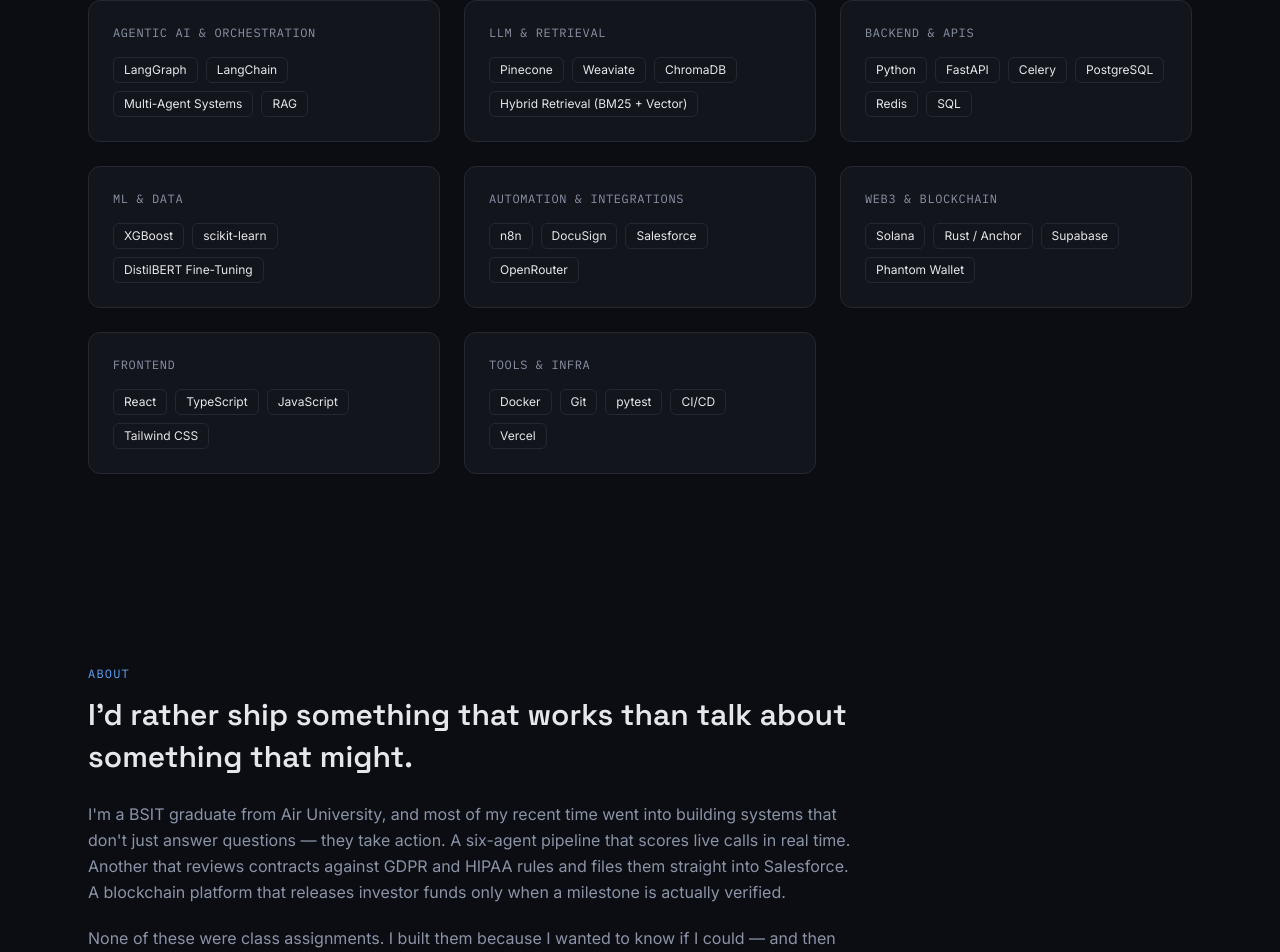
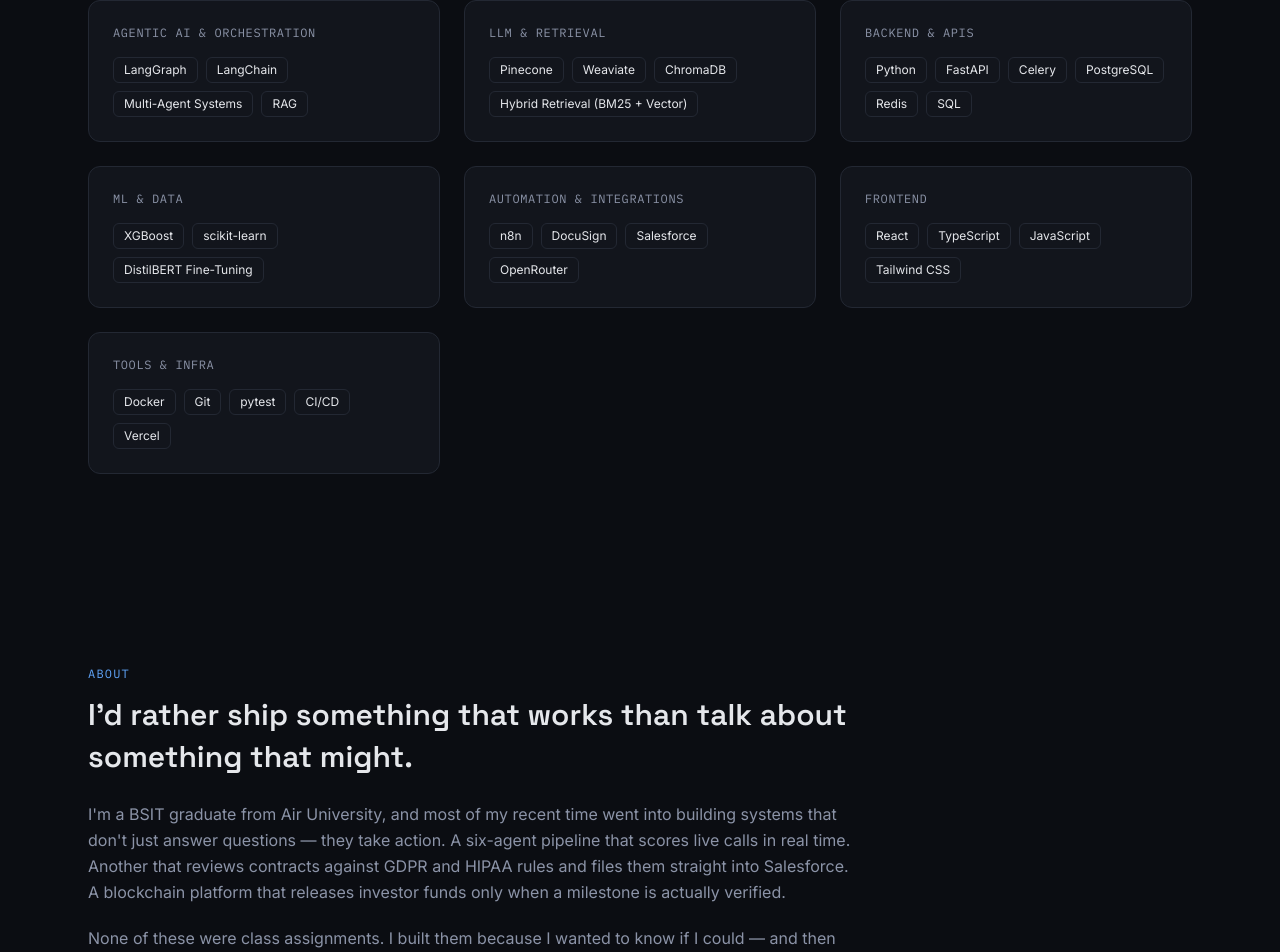
Before and after one commit to Muhammad-Aashir-web/Aashir-Portfolio, a Next.js app: page / in a window 1280 px wide. Shown: the part 1706-2658 px from the top of the page. Built offline with nearby package versions, Linux system fonts and the light colour scheme.

Commit message:
content: remove Web3 & Blockchain skill category (not my individual contribution on FundChain)

```diff
--- a/src/data/skills.ts
+++ b/src/data/skills.ts
@@ -25,10 +25,6 @@
     skills: ["n8n", "DocuSign", "Salesforce", "OpenRouter"],
   },
   {
-    category: "Web3 & Blockchain",
-    skills: ["Solana", "Rust / Anchor", "Supabase", "Phantom Wallet"],
-  },
-  {
     category: "Frontend",
     skills: ["React", "TypeScript", "JavaScript", "Tailwind CSS"],
   },
```
